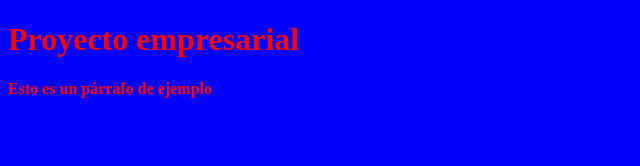
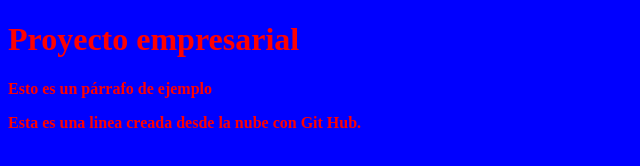
Before and after one commit to osman-dromen/CursoGit, a plain HTML site: page index.html in a window 1280 px wide. Shown: the whole page, without its empty margins (0-640 px from the left). Drawn offline with Linux system fonts and the light colour scheme.

Commit message:
Update index.html

```diff
--- a/index.html
+++ b/index.html
@@ -7,6 +7,7 @@
 </head>
 	<h1>Proyecto empresarial</h1>
     <p>Esto es un p&aacute;rrafo de ejemplo</p>
+	<p>Esta es una linea creada desde la nube con Git Hub.</p>
 <body>
 </body>
 </html>
```
